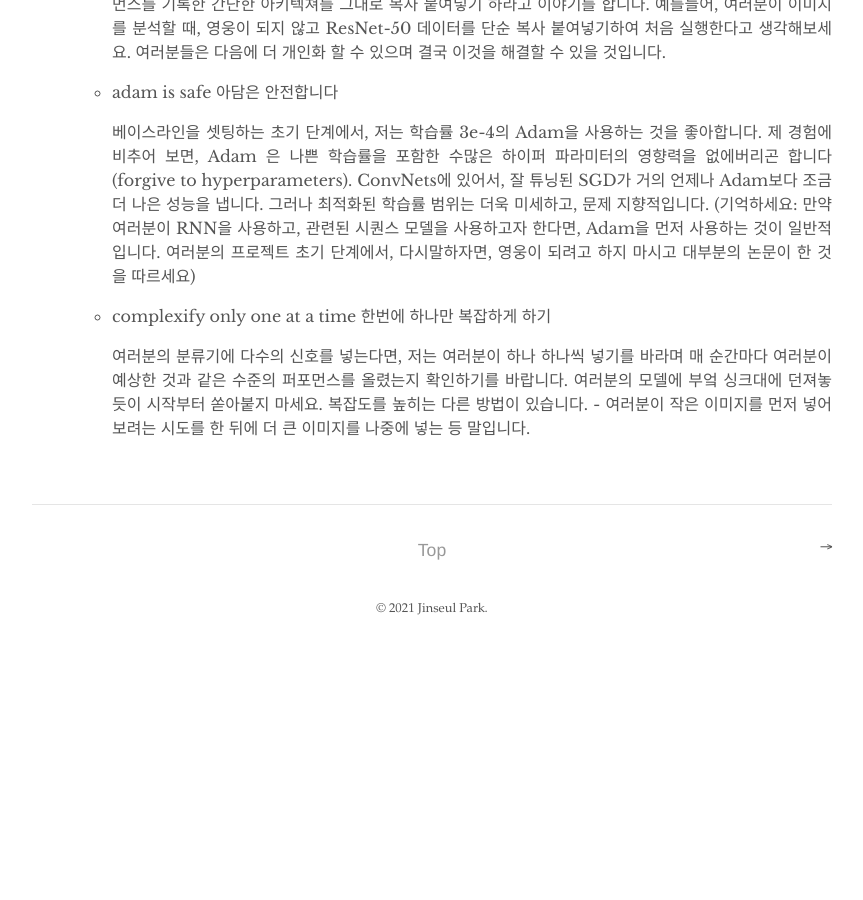
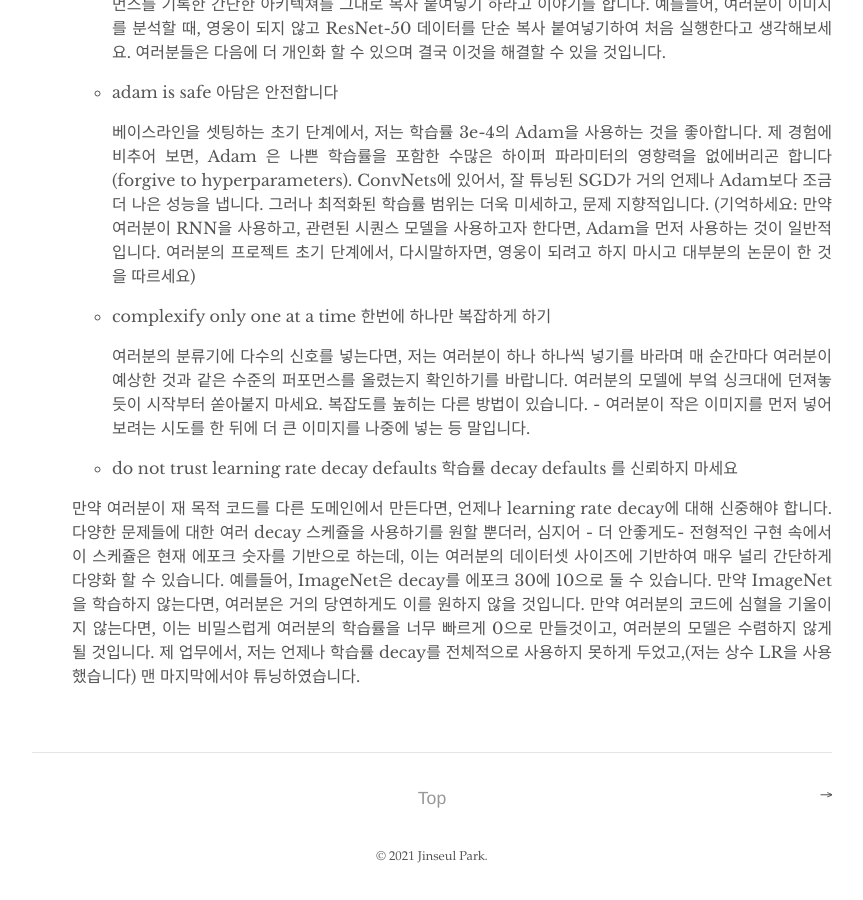
Before and after one commit to jinseriouspark/jinseriouspark.github.io, a Jekyll site: the page built from _posts/2021-10-03-A recipe for training neural networks_4.md, in a window 1280 px wide and 900 px high, scrolled down 1095 px. Shown: the whole window, without its empty margins (208-1071 px from the left). Built offline with Jekyll 4.4.1, drawn with Linux system fonts in a browser that asks for light colours; before the commit the page ends 1747 px from its top, so only the background shows below that.

Commit message:
add all 3

```diff
--- a/_posts/2021-10-03-A recipe for training neural networks_4.md
+++ b/_posts/2021-10-03-A recipe for training neural networks_4.md
@@ -31,3 +31,7 @@ ______________________________________________________________
     - complexify only one at a time 한번에 하나만 복잡하게 하기
 
         여러분의 분류기에 다수의 신호를 넣는다면, 저는 여러분이 하나 하나씩 넣기를 바라며 매 순간마다 여러분이 예상한 것과 같은 수준의 퍼포먼스를 올렸는지 확인하기를 바랍니다. 여러분의 모델에 부엌 싱크대에 던져놓듯이 시작부터 쏟아붙지 마세요. 복잡도를 높히는 다른 방법이 있습니다. - 여러분이 작은 이미지를 먼저 넣어보려는 시도를 한 뒤에 더 큰 이미지를 나중에 넣는 등 말입니다.
+
+    - do not trust learning rate decay defaults 학습률 decay defaults 를 신뢰하지 마세요
+
+    만약 여러분이 재 목적 코드를 다른 도메인에서 만든다면, 언제나 learning rate decay에 대해 신중해야 합니다. 다양한 문제들에 대한 여러 decay 스케쥴을 사용하기를 원할 뿐더러, 심지어 - 더 안좋게도- 전형적인 구현 속에서 이 스케쥴은 현재 에포크 숫자를 기반으로 하는데, 이는 여러분의 데이터셋 사이즈에 기반하여 매우 널리 간단하게 다양화 할 수 있습니다. 예를들어, ImageNet은 decay를 에포크 30에 10으로 둘 수 있습니다. 만약 ImageNet을 학습하지 않는다면, 여러분은 거의 당연하게도 이를 원하지 않을 것입니다. 만약 여러분의 코드에 심혈을 기울이지 않는다면, 이는 비밀스럽게 여러분의 학습률을 너무 빠르게 0으로 만들것이고, 여러분의 모델은 수렴하지 않게 될 것입니다. 제 업무에서, 저는 언제나 학습률 decay를 전체적으로 사용하지 못하게 두었고,(저는 상수 LR을 사용했습니다) 맨 마지막에서야 튜닝하였습니다.
```
